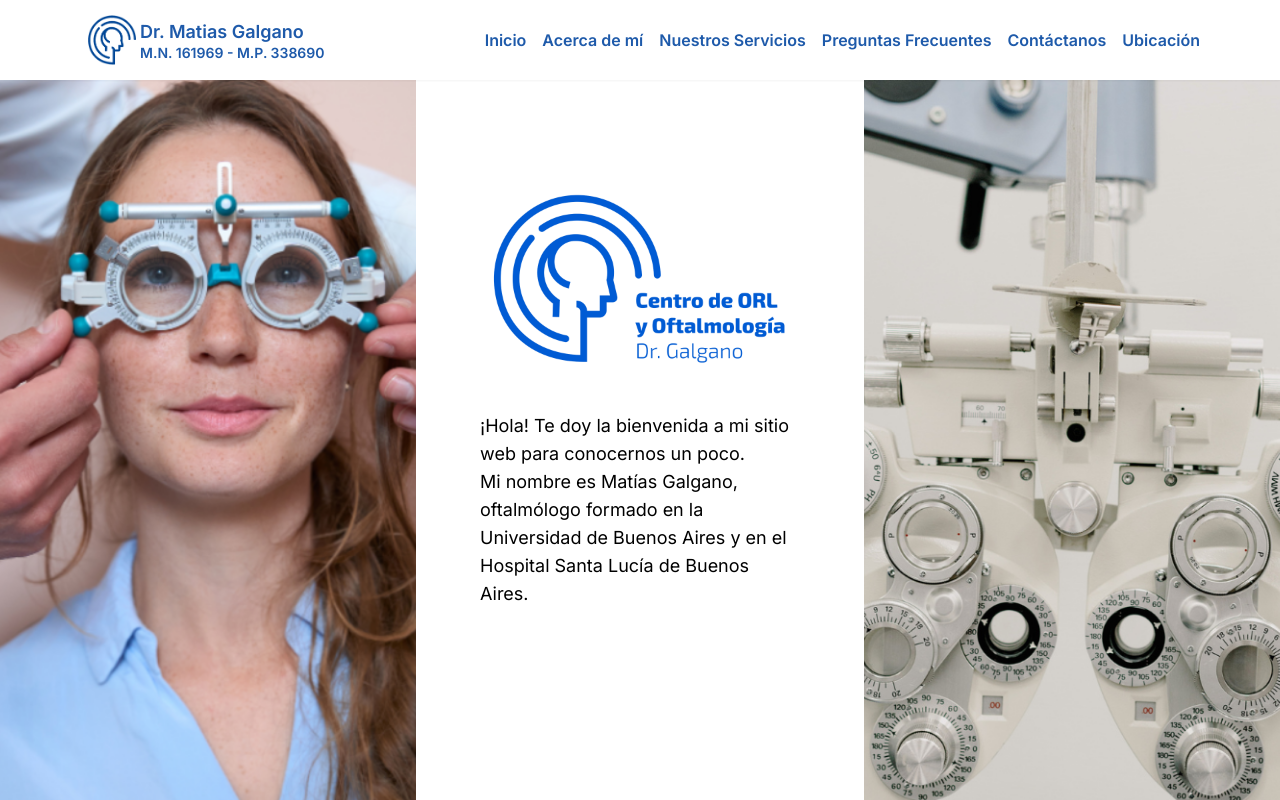
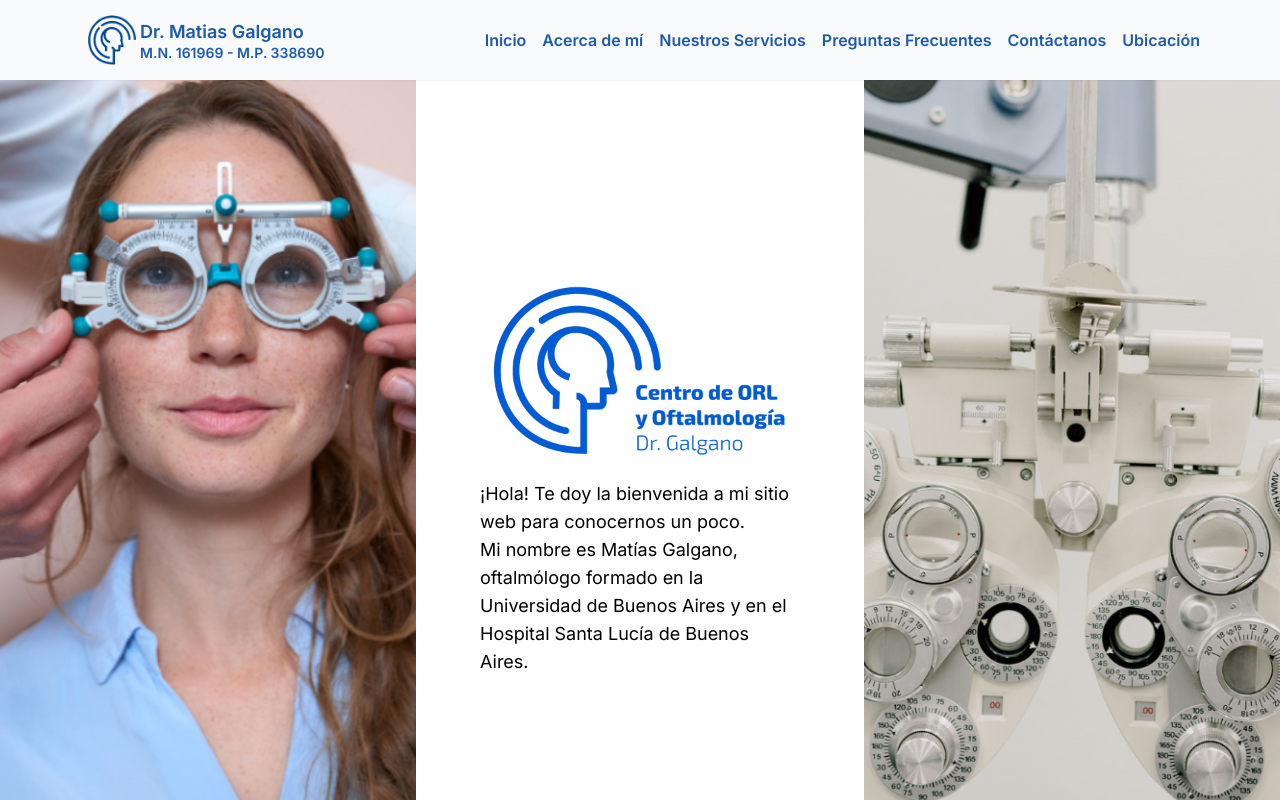
Before and after one commit to vm1990-Git/matias-galgano, a Next.js app: page / in a window 1280 px wide. Shown: the top 800 px of the page. Built offline with nearby package versions, Linux system fonts and the light colour scheme; what tailwindcss-animated would draw is missing.

Commit message:
header update 1

```diff
--- a/app/components/Header.tsx
+++ b/app/components/Header.tsx
@@ -43,7 +43,7 @@
         id="header-section"
         style={{ backgroundImage: "url('./assets/headerImg9.png')" }}
       ></div>
-      <div className="flex flex-col justify-center items-center h-full w-96 gap-10 -translate-y-20">
+      <div className="flex flex-col justify-center items-center h-full w-96 gap-4">
         <Image
           className="w-80 mx-6"
           src="/assets/logo2.png"
--- a/app/components/navbar/Navbar.tsx
+++ b/app/components/navbar/Navbar.tsx
@@ -17,7 +17,7 @@
   }, []);
 
   return (
-    <div className="fixed w-full bg-white shadow-sm z-50 text-primary xl:px-20 top-0">
+    <div className="fixed w-full bg-slate-50 shadow-sm z-50 text-primary xl:px-20 top-0">
       <div className="flex justify-between items-center">
         <Logo />
         <div>
```
Also changed, not shown: public/assets/logo3.png (added).
